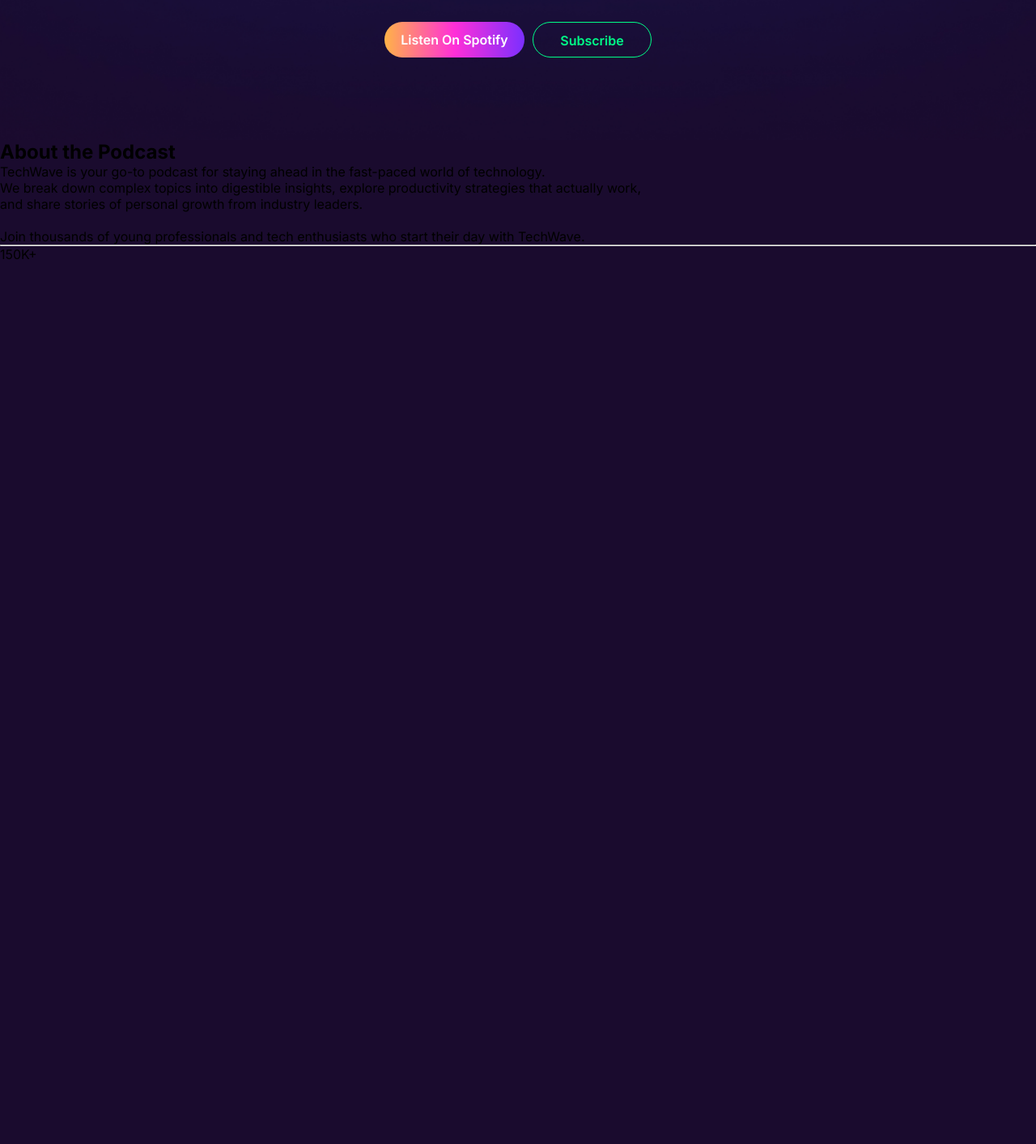
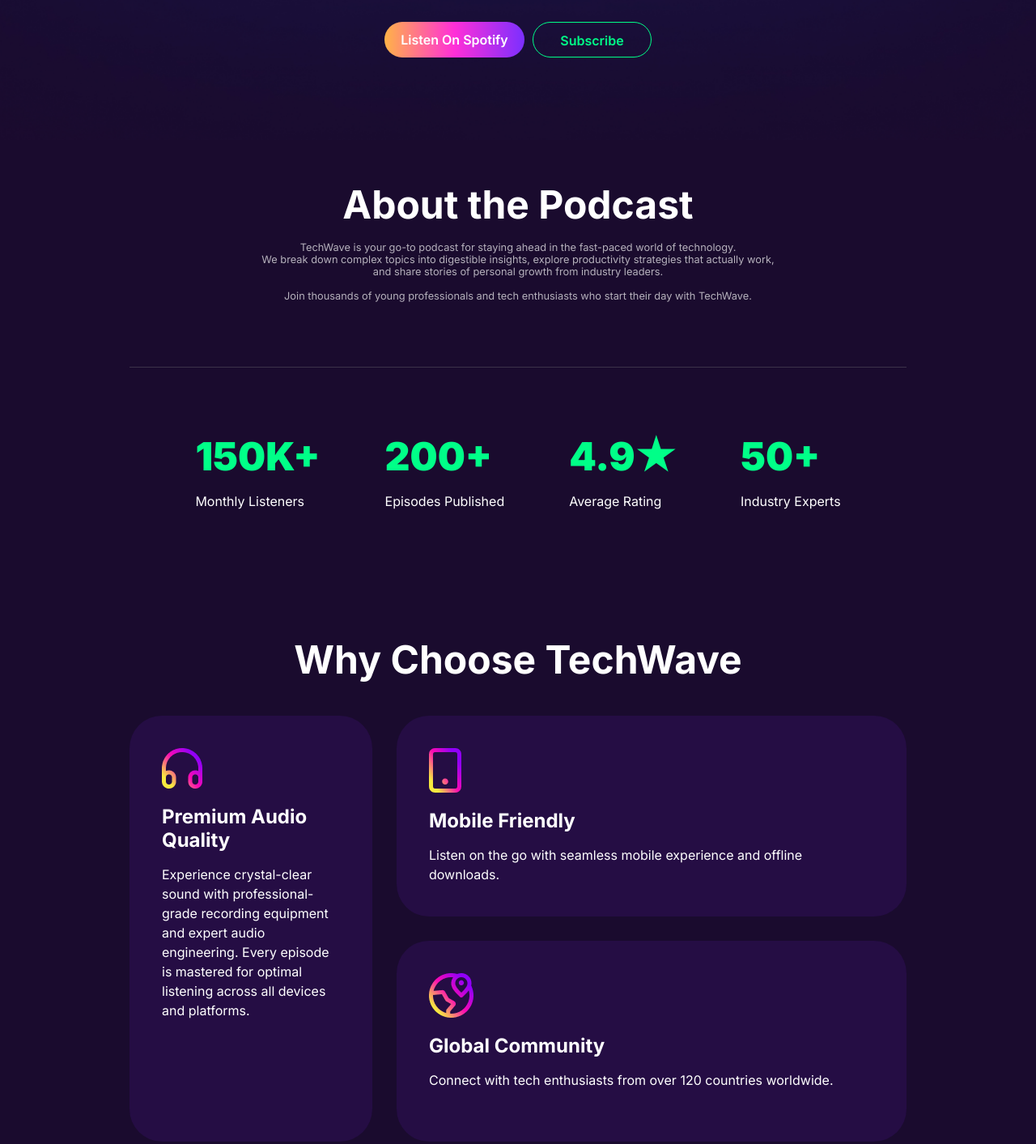
Before and after one commit to Shanta-163/TechWave-Website, a plain HTML site: page index.html in a window 1280 px wide. Shown: the part 751-2164 px from the top of the page at 81% size. Before the commit the page ends 1075 px from the top, so only its background shows below. Drawn offline with Linux system fonts and the light colour scheme.

Commit message:
podcast and choose-techwave section added

```diff
--- a/index.html
+++ b/index.html
@@ -40,16 +40,64 @@
     </header>
     <main>
         <section class="podcast container">
-            <h1 class="podcast-h1">About the Podcast</h1>
-            <p class="podcast-p"><pre>TechWave is your go-to podcast for staying ahead in the fast-paced world of technology.
+            <h1 class="podcast-title">About the Podcast</h1>
+            <pre class="podcast-p">TechWave is your go-to podcast for staying ahead in the fast-paced world of technology.
 We break down complex topics into digestible insights, explore productivity strategies that actually work,
 and share stories of personal growth from industry leaders.
 
-Join thousands of young professionals and tech enthusiasts who start their day with TechWave.</pre></p>
+Join thousands of young professionals and tech enthusiasts who start their day with TechWave.</pre>
               <hr>
+              <div class="podcast-below">
               <div>
                 <p class="podcast-num">150K+</p>
+                <h3 class="podcast-h3">Monthly Listeners</h3>
               </div>
+              <div>
+                <p class="podcast-num">200+</p>
+                <h3 class="podcast-h3">Episodes Published</h3>
+              </div>
+              <div>
+                <p class="podcast-num">4.9★</p>
+                <h3 class="podcast-h3">Average Rating</h3>
+              </div>
+              <div>
+                <p class="podcast-num">50+</p>
+                <h3 class="podcast-h3">Industry Experts</h3>
+              </div>
+              </div>
+        </section>
+        <section class="choose-techwave">
+            <h1 class="choose-techwave-title">Why Choose TechWave</h1>
+             <div class="card-parent">
+                 <div class="card card1">
+                    <img  src="./B13-A02-TechWave/assets/headphone.png" alt="">
+                    <h1 class="card-h1">Premium Audio Quality</h1>
+                    <p class="card-p">Experience crystal-clear sound with professional-grade recording equipment and expert audio engineering. Every episode is mastered for optimal listening across all devices and platforms.</p>
+                 </div>
+                 <div class="card card2">
+                    <img src="./B13-A02-TechWave/assets/device.png" alt="">
+                    <h1 class="card-h1">Mobile Friendly</h1>
+                    <p class="card-p">Listen on the go with seamless mobile experience and offline downloads.</p>
+                 </div>
+                 <div class="card card3">
+                    <img src="./B13-A02-TechWave/assets/location.png" alt="">
+                    <h1 class="card-h1">Global Community</h1>
+                    <p class="card-p">Connect with tech enthusiasts from over 120 countries worldwide.</p>
+                 </div>
+                 <div class="card card4">
+                    <img src="./B13-A02-TechWave/assets/location.png" alt="">
+                    <h1 class="card-h1">Exclusive Interviews</h1>
+                    <p class="card-p">Get unprecedented access to industry titans, startup founders, and tech visionaries. Our host secures exclusive conversations you won't find anywhere else, diving deep into their journeys, failures, and success strategies.</p>
+                 </div>
+                 <div class="card card5">
+                    <img src="./B13-A02-TechWave/assets/resource.png" alt="">
+                    <h1 class="card-h1">Rich Resources</h1>
+                    <p class="card-p">Access show notes, transcripts, and additional learning materials for every episode.</p>
+                 </div>
+             </div>
+        </section>
+        <section class="featured-section">
+
         </section>
     </main>
 </body>
--- a/style.css
+++ b/style.css
@@ -152,3 +152,94 @@ nav{
 .banner-section.container{
  padding-top:  140px;
 }
+/*podcast section styling*/
+.podcast-title{
+    font-size: 3rem;
+    font-weight: 700;
+    color: #FFFFFF;
+    margin-top: 50px;
+    margin-bottom: 16px;
+    text-align: center;
+}
+.podcast-p{
+    font-weight: 400;
+    font-size: 0.8rem;
+    margin-bottom: 80px;
+    text-align: center;
+    color: #ffffffad;
+}
+hr{
+
+    background-color: rgba(128, 128, 128, 0.336);
+    margin: 0 auto;
+    width: 75%;
+    border: none;
+    height: 1px;
+}
+.podcast-below{
+    display: flex;
+    gap: 80px;
+    justify-content: center;
+    align-items: center;
+}
+.podcast-num{
+    font-weight: 900;
+    font-size: 3rem;
+    color: #00FF88;
+    margin-top: 80px;
+}
+.podcast-h3{
+    font-weight: 400;
+    font-size: 1rem;
+    color: #FFFFFF;
+    margin-top: 16px;
+    margin-bottom: 156px;
+}
+/*choose techwave section*/
+.choose-techwave-title{
+    font-weight: 700;
+    font-size: 3rem;
+    color: #FFFFFF;
+    padding-bottom: 40px;
+    margin: 0 auto;
+    text-align: center;
+}
+.card-h1{
+    font-weight: 700;
+    font-size: 1.5rem;
+    color: #FFFFFF;
+    margin-bottom: 16px;
+    margin-top: 16px;
+}
+.card-p{
+    font-weight: 400;
+    font-size: 1rem;
+    line-height: 24px;
+    color: #FFFFFF;
+}
+.card{
+    background-color: rgba(53,17,101,0.4);
+    border-radius: 40px;
+    padding: 40px 40px;
+}
+.card-parent{
+    display: grid;
+    gap: 30px;
+    grid-template-columns: repeat(12,1fr);
+    grid-template-rows: repeat(2,1fr);
+    width: 75%;
+    margin: 0 auto;
+}
+.card1{
+    grid-column: span 4;
+    grid-row: span 2;
+}
+.card2 , .card3{
+    grid-column: span 8;
+}
+.card4{
+    grid-column: span 9;
+}
+.card5{
+    grid-column: span 3;
+}
```
